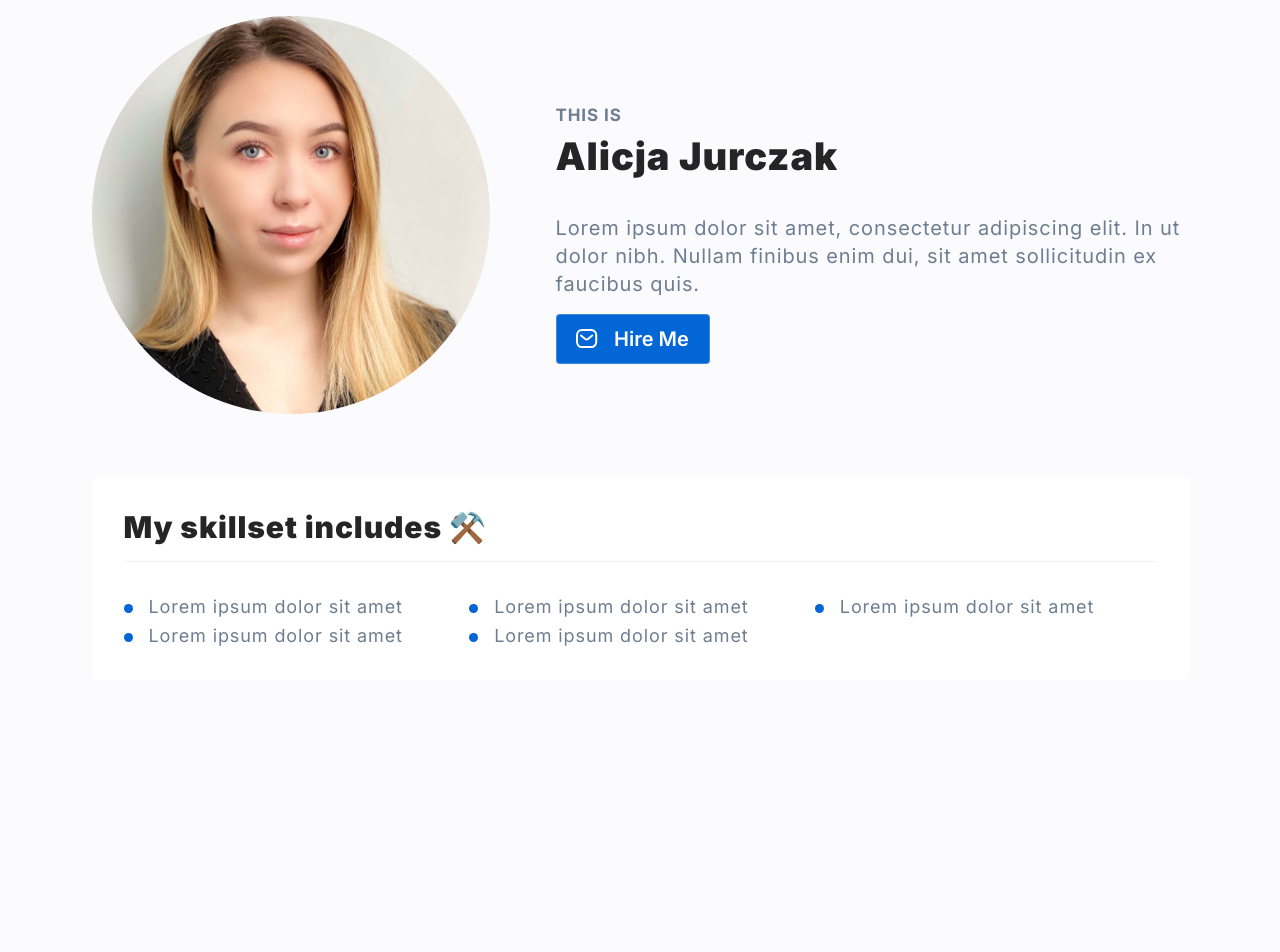
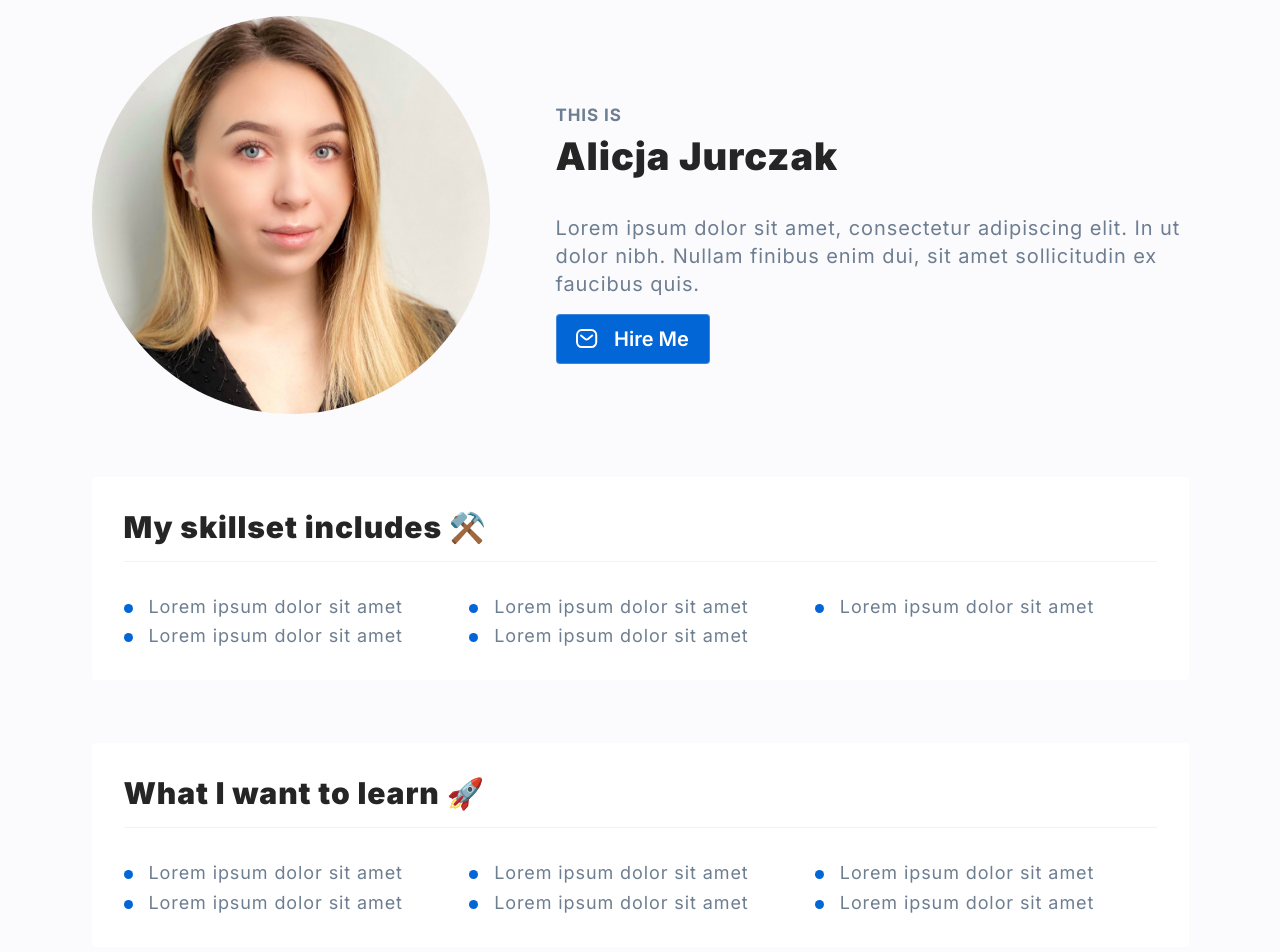
Before and after one commit to alajurczak/personal-homepage-react, a React (Create React App) app: page / in a window 1280 px wide. Shown: the top 952 px of the page. Before the commit the page ends 800 px from the top, so only its background shows below. Built offline with nearby package versions, Linux system fonts and the light colour scheme.

Commit message:
ToLearn section added

```diff
--- a/src/App.js
+++ b/src/App.js
@@ -1,11 +1,13 @@
 import { PersonalInfo } from "./features/PersonalInfo";
 import { Skills } from "./features/Skills";
+import { ToLearn } from "./features/ToLearn";
 
 function App() {
   return (
     <>
       <PersonalInfo />
       <Skills />
+      <ToLearn />
     </>
   );
 }
--- /dev/null
+++ b/src/features/ToLearn/goals.js
@@ -0,0 +1,8 @@
+export const goals = [
+    {id: 1, content: "Lorem ipsum dolor sit amet"},
+    {id: 2, content: "Lorem ipsum dolor sit amet"},
+    {id: 3, content: "Lorem ipsum dolor sit amet"},
+    {id: 4, content: "Lorem ipsum dolor sit amet"},
+    {id: 5, content: "Lorem ipsum dolor sit amet"},
+    {id: 6, content: "Lorem ipsum dolor sit amet"},
+]
--- /dev/null
+++ b/src/features/ToLearn/index.js
@@ -0,0 +1,14 @@
+import { ListSection } from "../../common/ListSection";
+import { Item } from "../../common/ListSection/styled";
+import {goals} from "./goals";
+
+export const ToLearn = () => (
+    <ListSection
+        title={<>What I want to learn 🚀</>}
+        items={
+            goals.map(goal => (
+                <Item key={goal.id}>{goal.content}</Item>
+            ))
+        }
+    />
+);
```
